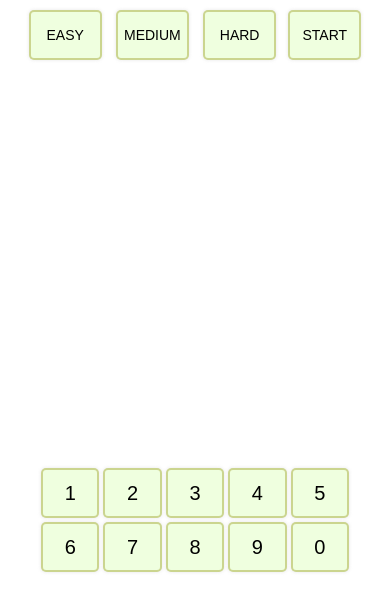
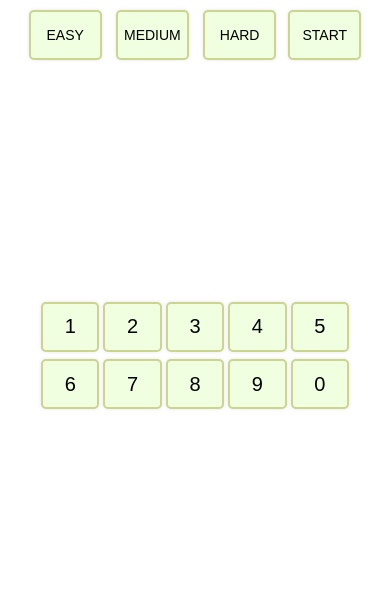
Before and after one commit to artsemrogovenko/JSFE2024Q4, a plain HTML site: page simon-says/index.html in a window 390 px wide. Drawn offline with Linux system fonts and the light colour scheme.

Commit message:
style: improved rebuilding of elements when scaling the screen

```diff
--- a/simon-says/src/markup.js
+++ b/simon-says/src/markup.js
@@ -51,7 +51,8 @@ function createKeyboard() {
 
   letters.append(firstline, secondtline, thirdline);
   keyboard.append(numbers, letters);
-  document.body.append(keyboard);
+  // document.body.append(keyboard);
+  return keyboard;
 }
 
 function createButtons(start, end, arrNames = null) {
@@ -79,11 +80,15 @@ function createButtons(start, end, arrNames = null) {
 function init() {
   createMenu();
 
-  let area = document.createElement('dir');
+  let area = document.createElement('div');
   area.classList.add('panel');
-  document.body.append(area);
 
-  createKeyboard();
+  let wrapper = document.createElement('div');
+  wrapper.classList.add('wrapper');
+  wrapper.append(area,createKeyboard());
+
+  document.body.append(wrapper);
+
 }
 
 export { init as initGame };
--- a/simon-says/style.css
+++ b/simon-says/style.css
@@ -15,7 +15,7 @@ body {
     align-items: center;
     justify-content: space-between;
     flex-direction: column;
-    height: 100vh;
+    height: 100dvh;
 }
 
 .button {
@@ -52,15 +52,23 @@ body {
     width: 100px;
 }
 
+.wrapper{
+    display: flex;
+    flex-direction: column;
+    align-items: center;
+    justify-content: center;
+    height: 100%;
+}
+
 .panel {
     display: flex;
     justify-content: center;
     align-items: center;
-    height: 30vh;
-    /* width: 30vw; */
-    font-size: var(--area-text);
+    height: 5vw;
+    font-size: 5vw;
     padding: 0px;
     text-transform: uppercase;
+    margin: 0;
 }
 
 .keyboard {
@@ -159,10 +167,6 @@ body {
         margin-left: 0;
         width: 100px;
     }
-    .panel {
-        position: absolute;
-        top: 50px;
-    }
     .keyboard .button{
         height: 50px;
     }
@@ -181,9 +185,4 @@ body {
         margin: 0  ;
     }
 
-    .keyboard {
-        justify-content: space-between;
-        position: absolute;
-        bottom: 20px;
-    }
 }
```
